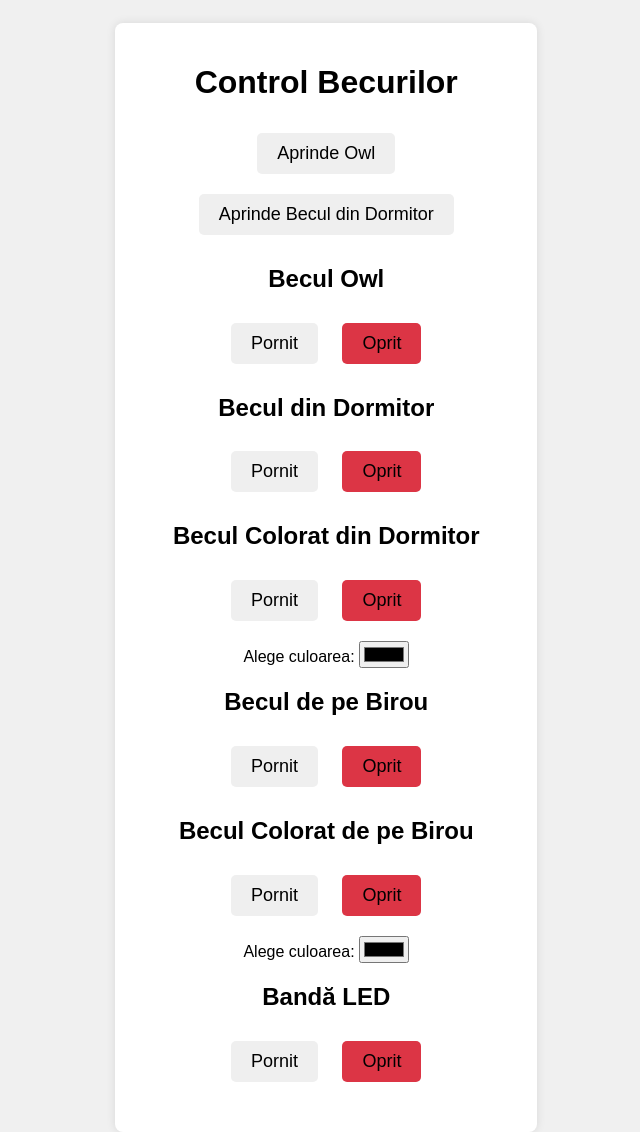
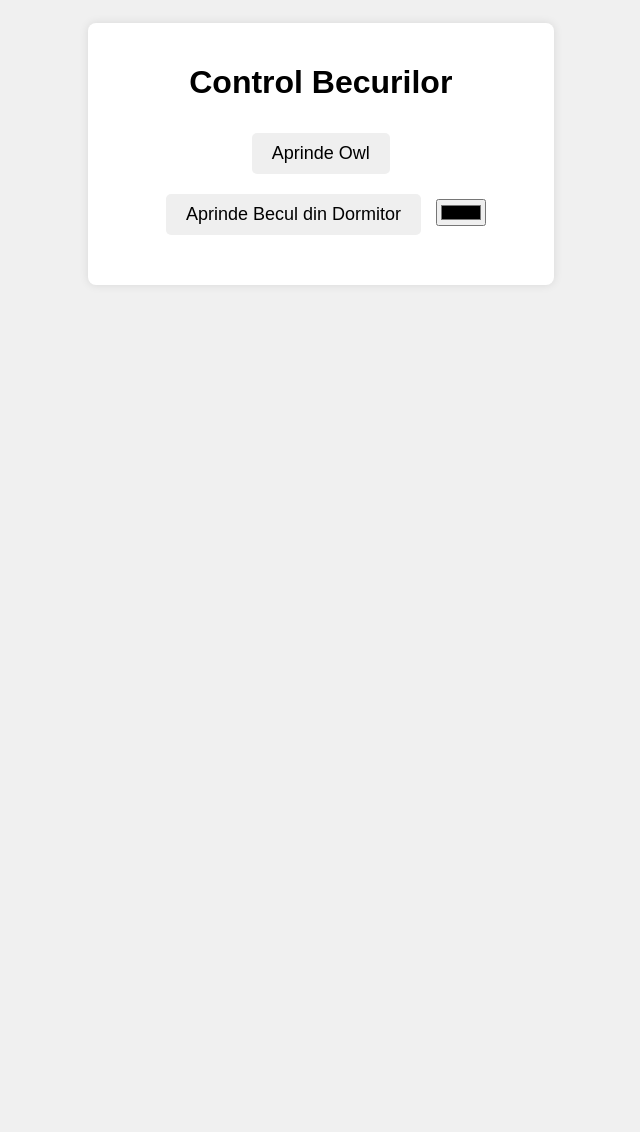
Before and after one commit to Dorin-Irimia/All_Discord_Files, a Flask app: page / in a window 1280 px wide. Shown: the part 57-1189 px from the top of the page, without its empty margins (286-926 px from the left). After the commit the page ends 342 px from the top, so only its background shows below. Run offline with Flask 3, Linux system fonts and the light colour scheme.

Commit message:
new version tried

```diff
--- a/templates/index.html
+++ b/templates/index.html
@@ -60,13 +60,14 @@
 
     <div class="container">
         <h1>Control Becurilor</h1>
-        <div>
+        <div class="light-control">
             <button id="owl" onclick="toggleLight('owl', 'on')">Aprinde Owl</button>
             <button id="bedroom" onclick="toggleLight('bedroom', 'on')">Aprinde Becul din Dormitor</button>
-            <input type="color" id="colorPicker" value="#00ff00" style="display: none;">
+            <input type="color" id="colorPicker" name="bedroom_color" onchange="setColor('bedroom_color_light', this.value)" value="#00ffff" style="display: none;">
+            <input type="color" id="colorPicker" name="bedroom_color" >
         </div>
 
-        <div class="light-control">
+        <!-- <div class="light-control">
             <h2>Becul Owl</h2>
             <button onclick="toggleLight('owl', true)">Pornit</button>
             <button class="off" onclick="toggleLight('owl', false)">Oprit</button>
@@ -103,7 +104,7 @@
             <h2>Bandă LED</h2>
             <button onclick="toggleLight('led_strip', true)">Pornit</button>
             <button class="off" onclick="toggleLight('led_strip', false)">Oprit</button>
-        </div>
+        </div> -->
     </div>
     <script>
         document.addEventListener('DOMContentLoaded', function(){
```
Also changed, not shown: 1 other file.
